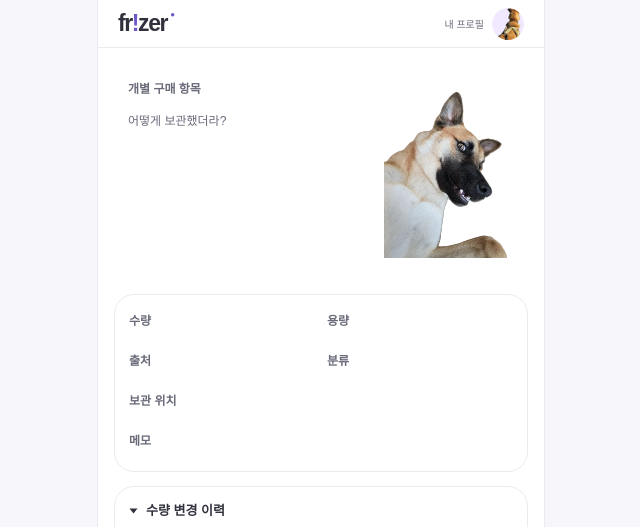
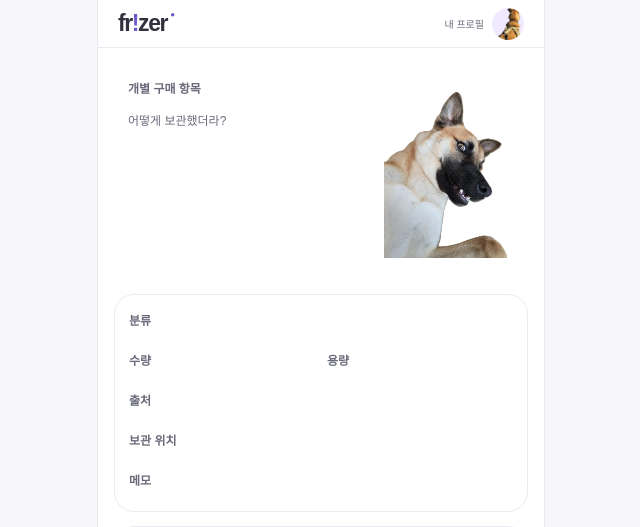
Before and after one commit to Euiseon-Lee/frizer, a Spring app: template src/main/resources/templates/inventory/detail.html in a window 1280 px wide. Shown: the top 527 px of the page, without its empty margins (319-959 px from the left). Run offline with Thymeleaf, Linux system fonts and the light colour scheme; the template is opened without the code that fills it: most values are stand-ins (such as "Sample title", 1, 10 or a date in 2020); data that the repository does not hold is empty; some of the project's set-up classes (security, data sources, template engines, error pages and the like) are left out, and stand-ins take their place; database files in the repository are not loaded.

Commit message:
fix: 등록·수정 화면과 구매 항목 상세의 분류 위치 정리
등록·수정 화면에서는 음식명 바로 아래에 분류를 배치한다. 구매 항목 상세에서는 분류가 한 줄을 사용하고 수량과 용량은 같은 줄에 표시한다.

조건부로 표시되는 보관 종료 일시도 함께 옮겨 항목 상태에 따라 배치가 흐트러지지 않도록 한다.

```diff
--- a/src/main/resources/templates/inventory/detail.html
+++ b/src/main/resources/templates/inventory/detail.html
@@ -49,16 +49,16 @@
     <section class="form-section purchase-detail-card">
 
         <dl class="detail-grid">
+            <div class="detail-wide-field"><dt>분류</dt><dd th:text="${food.category() ?: '-'}"></dd></div>
             <div th:if="${food.status().name() == 'DEPLETED'}"><dt>최초 등록 수량</dt><dd th:text="${registrationQuantity ?: '등록 당시 수량 미상'}"></dd></div>
             <div th:unless="${food.status().name() == 'DEPLETED'}"><dt>수량</dt><dd th:text="${food.quantityAmount() != null and food.quantityUnit() != null ? food.quantityAmount().stripTrailingZeros().toPlainString() + food.quantityUnit().strip() : (food.quantityText() ?: '-')}"></dd></div>
-            <div th:if="${food.status().name() == 'DEPLETED' and endedAt != null}"><dt>보관 종료 일시</dt><dd><time th:datetime="${endedAt}" th:text="${#temporals.format(endedAt.atZoneSameInstant(T(java.time.ZoneId).of('Asia/Seoul')), 'yyyy-MM-dd HH:mm')}"></time></dd></div>
             <div><dt>용량</dt><dd th:text="${food.capacityText() ?: '-'}"></dd></div>
             <div th:with="hasSourceMemo=${food.sourceType() != null and food.sourceType().name() == 'ETC' and !#strings.isEmpty(food.sourceMemo())}" th:classappend="${!hasSourceMemo} ? 'detail-wide-field' : ''"><dt>출처</dt><dd th:text="${food.sourceType() == null ? '-' : sourceLabels[food.sourceType()]}"></dd></div>
             <div th:if="${food.sourceType() != null and food.sourceType().name() == 'ETC' and !#strings.isEmpty(food.sourceMemo())}"><dt>출처 메모</dt><dd th:text="${food.sourceMemo()}"></dd></div>
-            <div><dt>분류</dt><dd th:text="${food.category() ?: '-'}"></dd></div>
-            <div><dt>보관 위치</dt><dd th:text="${storageLabels[food.storageType()]}"></dd></div>
+            <div class="detail-wide-field"><dt>보관 위치</dt><dd th:text="${storageLabels[food.storageType()]}"></dd></div>
             <div th:if="${food.storageType().name() == 'FREEZER' and food.status().name() == 'ACTIVE'}"><dt>냉동 유형</dt><dd th:text="${food.freezeType().name() == 'COMMERCIAL_FROZEN' ? '시판 냉동식품' : '직접 냉동'}"></dd></div>
             <div th:if="${food.storageType().name() == 'FREEZER' and food.status().name() == 'ACTIVE'}"><dt>냉동 보관 시작일</dt><dd><span th:text="${food.frozenAt() ?: '-'}"></span><span th:replace="~{fragments/shell :: elapsedDays(${food.frozenAt()}, ${today})}"></span></dd></div>
+            <div class="detail-wide-field" th:if="${food.status().name() == 'DEPLETED' and endedAt != null}"><dt>보관 종료 일시</dt><dd><time th:datetime="${endedAt}" th:text="${#temporals.format(endedAt.atZoneSameInstant(T(java.time.ZoneId).of('Asia/Seoul')), 'yyyy-MM-dd HH:mm')}"></time></dd></div>
         </dl>
         <dl class="detail-grid detail-group" th:if="${food.status().name() == 'ACTIVE'}">
             <div th:classappend="${food.status().name() == 'ACTIVE' and food.sellByOverdue(today)} ? 'detail-warning' : ''"><dt>유통기한<span class="expiry-icon" aria-hidden="true" th:if="${food.status().name() == 'ACTIVE' and food.sellByOverdue(today)}">!</span></dt><dd><span th:text="${food.sellByAt() ?: '-'}"></span><span th:replace="~{fragments/shell :: elapsedDays(${food.sellByAt()}, ${today})}"></span></dd></div>
--- a/src/main/resources/templates/inventory/new.html
+++ b/src/main/resources/templates/inventory/new.html
@@ -35,6 +35,7 @@
         <section class="form-section"><div class="section-label"><span>01</span><h2>어떤 음식이야?</h2></div>
             <p class="help section-help" th:if="${editId != null}"><span class="help-warning">음식명과 분류를 수정하면 다른 항목도 같이 수정돼.</span><br>수량·날짜·메모는 이 항목에만 적용돼.</p>
             <div class="field" id="foodNameField" th:hidden="${registrationMode == 'existing'}"><label for="foodName">음식명 <span class="required">필수</span></label><input th:field="*{foodName}" th:classappend="${editId != null ? 'shared-edit-input' : ''}" th:disabled="${registrationMode == 'existing'}" th:readonly="${registrationMode == 'existing'}" th:errorclass="invalid" th:attr="aria-invalid=${#fields.hasErrors('foodName')},aria-describedby=${#fields.hasErrors('foodName') ? 'foodName-error' : null}" placeholder="예: 두부, 어제 남은 곱도리탕" maxlength="100" required autocomplete="off"><p class="field-error" id="foodName-error" th:errors="*{foodName}"></p></div>
+            <input type="hidden" th:field="*{category}"><div th:replace="~{fragments/category-picker :: content}"></div>
             <div class="field-row">
                 <div class="field">
                     <div class="quantity-input-row">
@@ -47,7 +48,6 @@
             </div>
             <div class="field"><label for="sourceType">출처 <span class="optional">선택</span></label><select th:field="*{sourceType}" th:errorclass="invalid" th:attr="aria-invalid=${#fields.hasErrors('sourceType')},aria-describedby=${#fields.hasErrors('sourceType') ? 'sourceType-error' : null}"><option value="">선택 안 함</option><option th:each="entry : ${sourceLabels}" th:value="${entry.key}" th:text="${entry.value}"></option></select><p class="field-error" id="sourceType-error" th:errors="*{sourceType}"></p></div>
             <div class="field" id="sourceMemoField"><label for="sourceMemo">출처 메모 <span class="optional">선택</span></label><input th:field="*{sourceMemo}" th:errorclass="invalid" th:attr="aria-invalid=${#fields.hasErrors('sourceMemo')},aria-describedby=${#fields.hasErrors('sourceMemo') ? 'sourceMemo-error' : null}" placeholder="예: 지인에게 받음" maxlength="200"><p class="field-error" id="sourceMemo-error" th:errors="*{sourceMemo}"></p></div>
-            <input type="hidden" th:field="*{category}"><div th:replace="~{fragments/category-picker :: content}"></div>
         </section>
         <section class="form-section"><div class="section-label"><span>02</span><h2>어디에 보관할까? <span class="required">필수</span></h2></div>
             <p class="help section-help" id="deliveryStorageHelp" th:hidden="${foodForm?.sourceType() == null or foodForm?.sourceType().name() != 'DELIVERY_LEFTOVER' or foodForm?.storageType() != null}">배달 잔반은 보관할 곳을 고르지 않으면 냉동실로 등록할게.</p><fieldset class="storage-choices"><legend class="sr-only">보관 위치</legend><label th:each="entry : ${storageLabels}"><input type="radio" th:field="*{storageType}" th:errorclass="invalid" th:attr="aria-invalid=${#fields.hasErrors('storageType')},aria-describedby=${#fields.hasErrors('storageType') ? 'storageType-error' : null}" th:value="${entry.key}"><span th:text="${entry.value}"></span></label></fieldset><p class="field-error" id="storageType-error" th:errors="*{storageType}"></p>
```
Also changed, not shown: 1 other file.
